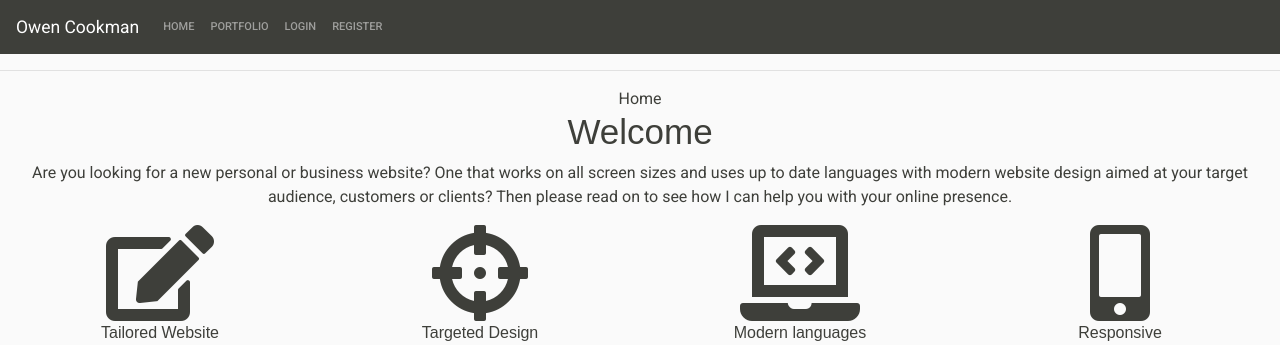
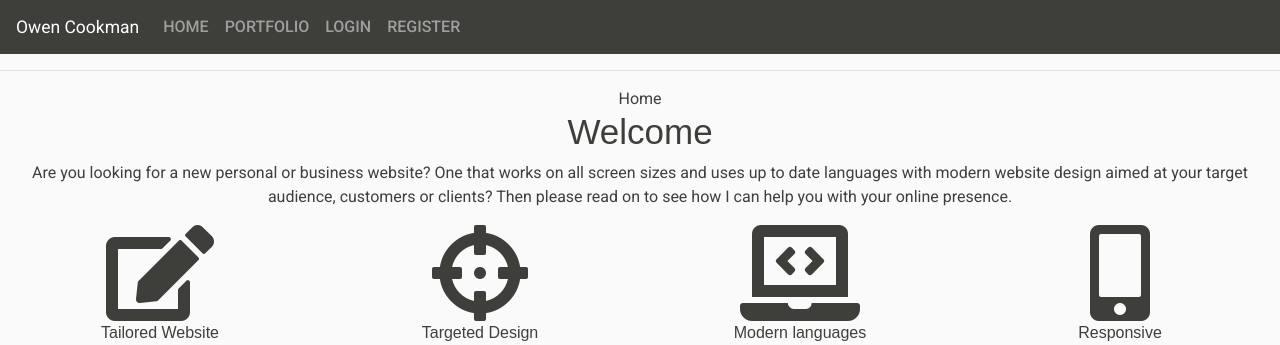
Before and after one commit to OwenCookman/owen-webdev, a Django app: page / in a window 1280 px wide. Shown: the top 345 px of the page. Run offline with Django 3.2, Linux system fonts and the light colour scheme; some libraries are stand-ins or nearby versions; some web fonts are replaced.

Commit message:
Changed navbar font size

```diff
--- a/static/css/style.css
+++ b/static/css/style.css
@@ -14,6 +14,13 @@ body {
 
 footer {
     background-color: #343a40;
+}
+
+.sandstone, .navbar .nav-link, .btn, .nav-tabs .nav-link, .nav-pills .nav-link, .breadcrumb, .pagination, .dropdown-menu .dropdown-item, .tooltip {
+    font-size: 1rem;
+    line-height: 22px;
+    font-weight: 500;
+    text-transform: uppercase;
 }
 
 .footer-note {
```
